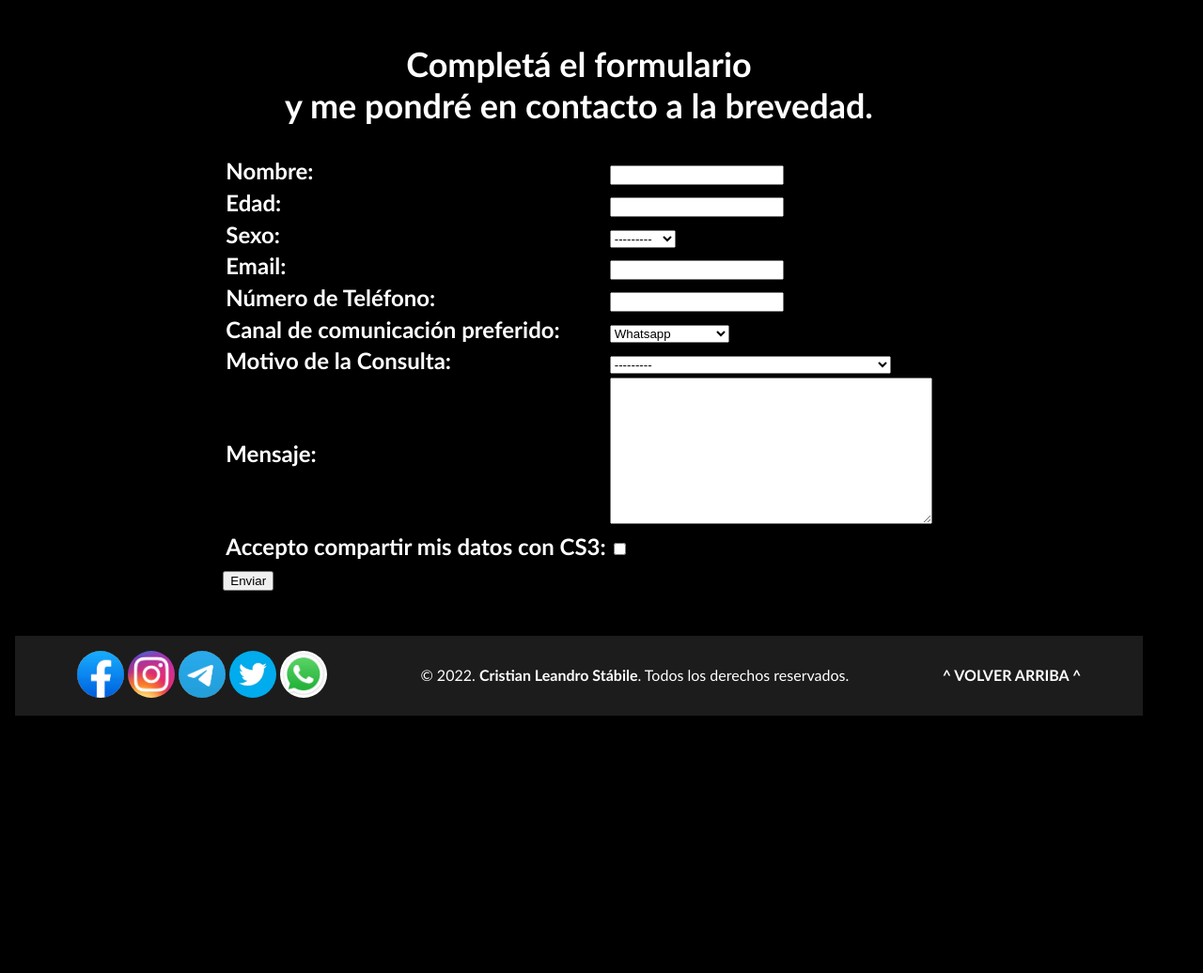
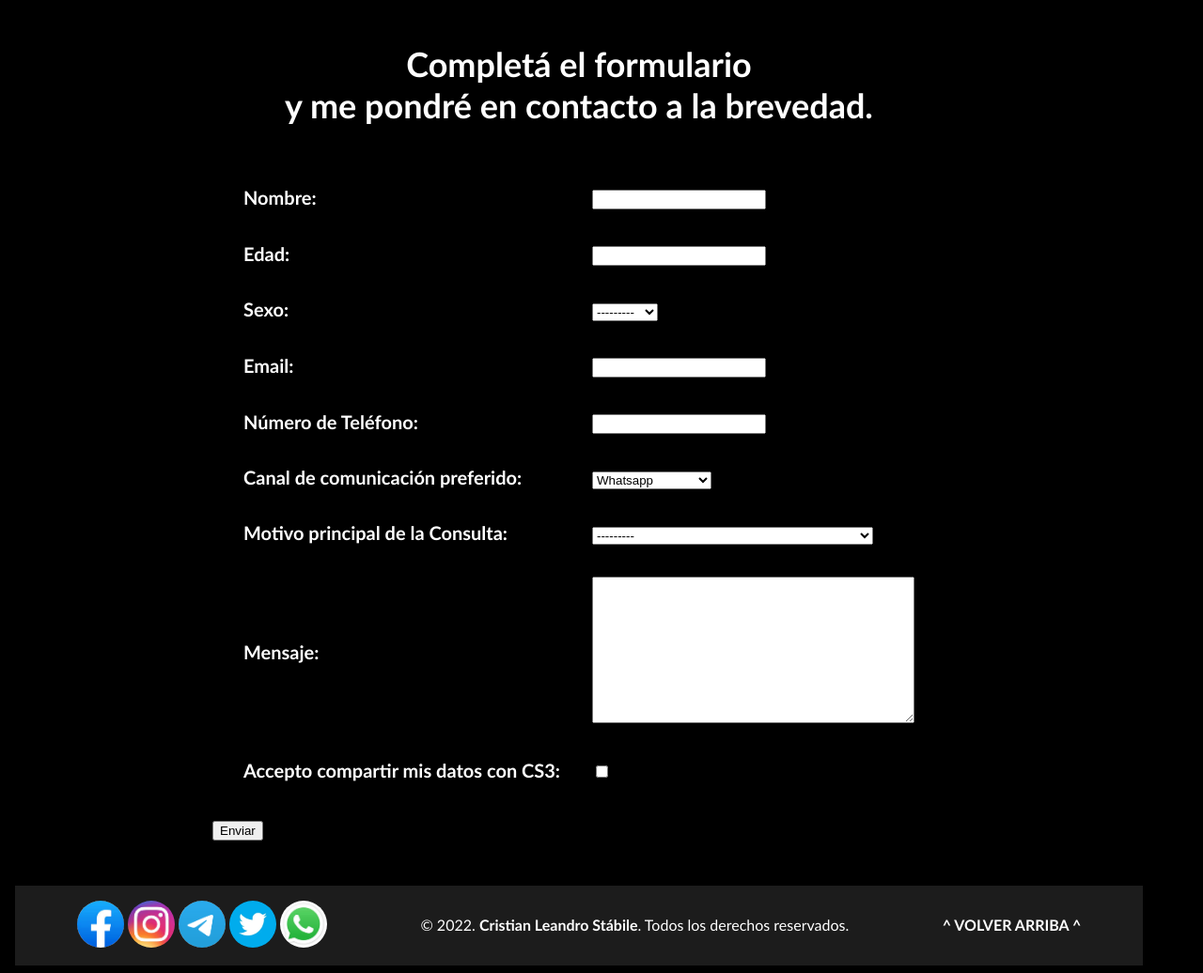
Before and after one commit to cristabileok/cac_tpo2_cs3_django, a Django app: page /contact/ in a window 1280 px wide. Shown: the part 249-1285 px from the top of the page at 94% size. Before the commit the page ends 1011 px from the top, so only its background shows below. Run offline with Django 4.2, Linux system fonts and the light colour scheme; some web fonts are replaced.

Commit message:
Admin Panel changes, Form CSS Changes. Ready to deploy?

```diff
--- a/contact_database/models.py
+++ b/contact_database/models.py
@@ -30,22 +30,24 @@ class Contact(models.Model):
     ch_fitness = "FIT"
     ch_sport = "SPO"
     ch_pain = "PAI"
+    ch_other = "OTH"
     reason_choice = [
         (ch_fitness, "Quiero mejorar mi condición física"),
         (ch_sport, "Soy deportista y quiero mejorar mi rendimiento"),
-        (ch_pain, "Sufro de dolor o lesiones")
+        (ch_pain, "Sufro de dolor o lesiones"),
+        (ch_other, "Otro"),
     ]
-    reason = models.CharField(max_length=3, choices=reason_choice, verbose_name="Motivo de la Consulta")
+    reason = models.CharField(max_length=3, choices=reason_choice, verbose_name="Motivo principal de la Consulta")
 
-    message = models.TextField(verbose_name="Mensaje")
+    message = models.TextField(verbose_name="Mensaje", blank=True)
     created = models.DateTimeField(auto_now_add=True, verbose_name="Fecha de Creación")
     updated = models.DateTimeField(auto_now=True, verbose_name="Última Modificación")
 
 
-def __str__(self):
-    return self.name
+    def __str__(self):
+        return self.name
 
-class Meta:
-    verbose_name = "Contacto"
-    verbose_name_plural = "Contactos"
-    ordering = ["-created"]
+    class Meta:
+        verbose_name = "Contacto"
+        verbose_name_plural = "Contactos"
+        ordering = ["-created"]
--- a/core/static/core/css/admin_color.css
+++ b/core/static/core/css/admin_color.css
@@ -1,9 +1,10 @@
 #branding h1, #branding h1 a:link, #branding h1 a:visited {
     color: #fff;
+    font-weight: bold;
 }
 
 #header {
-    background: #0b0f0b;
+    background: #0A0B0B;
     color: #fff;
 }
 #header a:link, #header a:visited {
--- a/core/static/core/css/style.css
+++ b/core/static/core/css/style.css
@@ -296,6 +296,16 @@ form div {
     margin: 10px;
     }
 
+form table {
+    border-spacing: 2rem;
+    font-size: 1.25rem;
+    text-align: left;
+}
+
+form table tr {
+    padding: 10px;
+}
+
 footer {
     background-color: rgba(56,56,56,.5);
     display: flex;
--- a/core/templates/core/about.html
+++ b/core/templates/core/about.html
@@ -37,7 +37,7 @@
 
               <p>Practiqué artes marciales y deportes de combate toda mi vida,<br>principalmente Taekwondo WT y Brazilian Jiu Jitsu.</p>
               <p>En el año 2015 fui parte de la Selección Argentina de Taekwondo,<br>representando al país en el Campeonato Sudamericano de Lima, Perú, en la modalidad de Poomsae.</p>
-              <p>Enseñe Taekwondo a niños y adultos por más de 10 años,<br>y fui Coach en competencias internacionales.</p>
+              <p>Enseñé Taekwondo a niños y adultos por más de 10 años,<br>y fui Coach en competencias internacionales.</p>
               <p>En la actualidad continúo practicando Brazilian Jiu-Jitsu<br> con el profesor Martín Manson, faixa preta 3er Grau.</p>
 
           </article>
--- a/core/templates/core/base.html
+++ b/core/templates/core/base.html
@@ -5,7 +5,7 @@
     <meta charset="UTF-8">
     <meta http-equiv="X-UA-Compatible" content="IE=edge">
     <meta name="viewport" content="width=device-width, initial-scale=1.0">
-    <link rel="stylesheet" href="{% static '/core/css/style.css' %}">
+    <link rel="stylesheet" href="{% static "/core/css/style.css" %}">
     <link href="http://fonts.cdnfonts.com/css/percolator-text" rel="stylesheet">
     <title>{% block title %}{% endblock %}</title>
 </head>
```
Also changed, not shown: core/templates/admin/base_site.html (+10 -0 lines), core/templates/core/contact.html (+0 -87 lines), contact_database/migrations/0003_alter_contact_message_alter_contact_reason.py (added), contact_database/migrations/0004_alter_contact_options.py (added), db.sqlite3.
